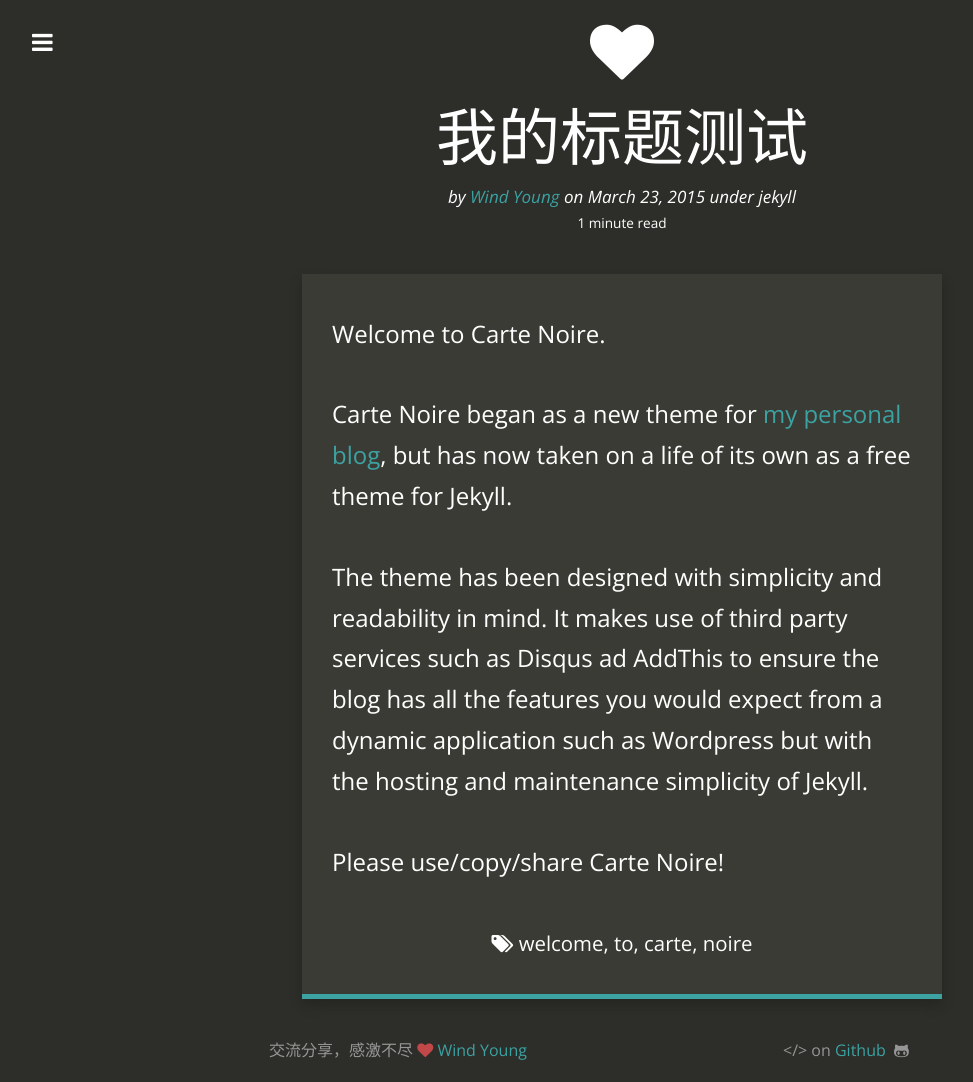
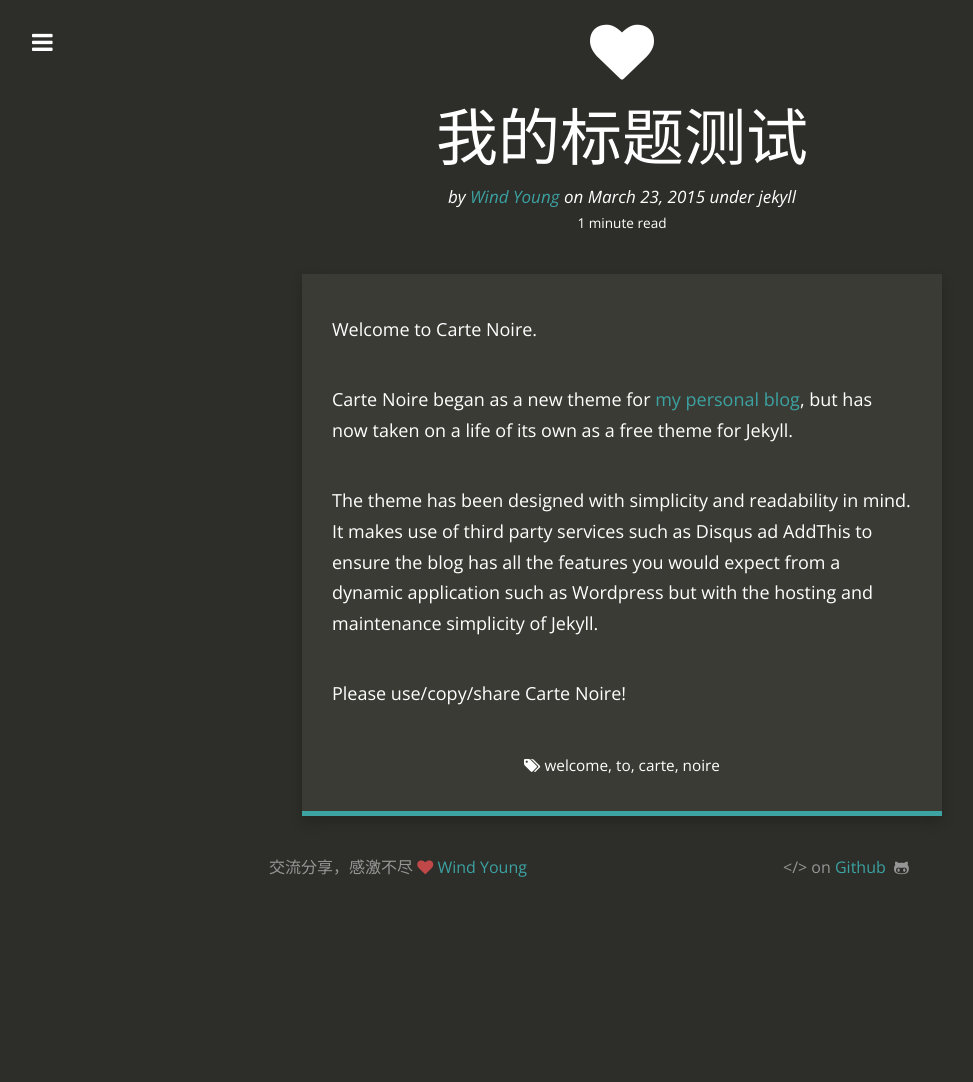
Before and after one commit to wind3110991/wind3110991.github.io, a Jekyll site: the page built from _posts/2015-03-23-test-01.md, in a window 1280 px wide. Shown: the whole page, without its empty margins (18-991 px from the left). Built offline with Jekyll 4.4.1, drawn with Linux system fonts in a browser that asks for light colours; nearby versions of some CDN libraries; after the commit the page ends 900 px from its top, so only the background shows below that.

Commit message:
font-size update

```diff
--- a/css/style.scss
+++ b/css/style.scss
@@ -568,7 +568,6 @@
 			padding-bottom: 10px;
 
 			@media (min-width: $screen-sm-min) {
-				font-size: 24px;
 				padding-left: 30px;
 				padding-right: 30px;
 				padding-top: 40px;
@@ -752,7 +751,6 @@
 
 	.title {
 		padding-top:20px;
-		font-size: 24px;
 		margin-bottom: 20px;
 
 		@media (min-width: $screen-sm-min) {
```
